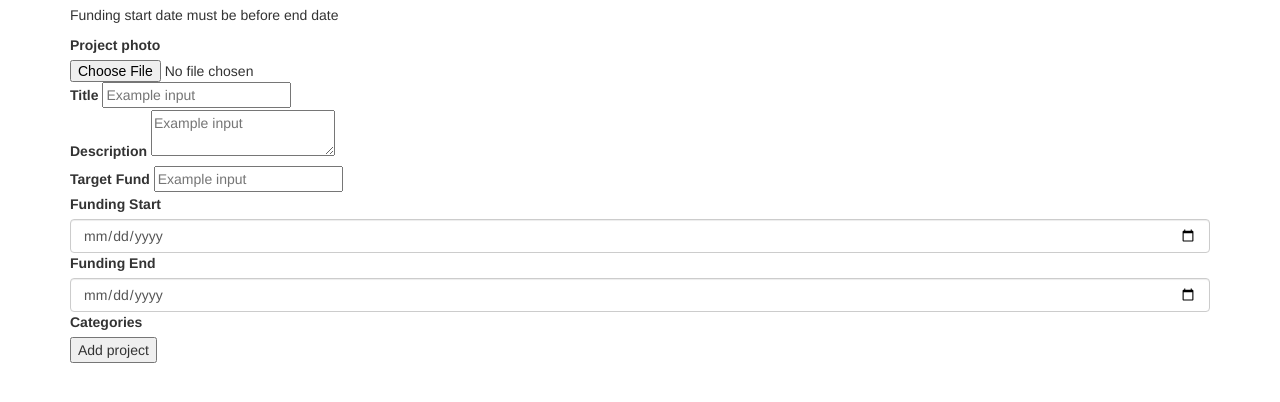
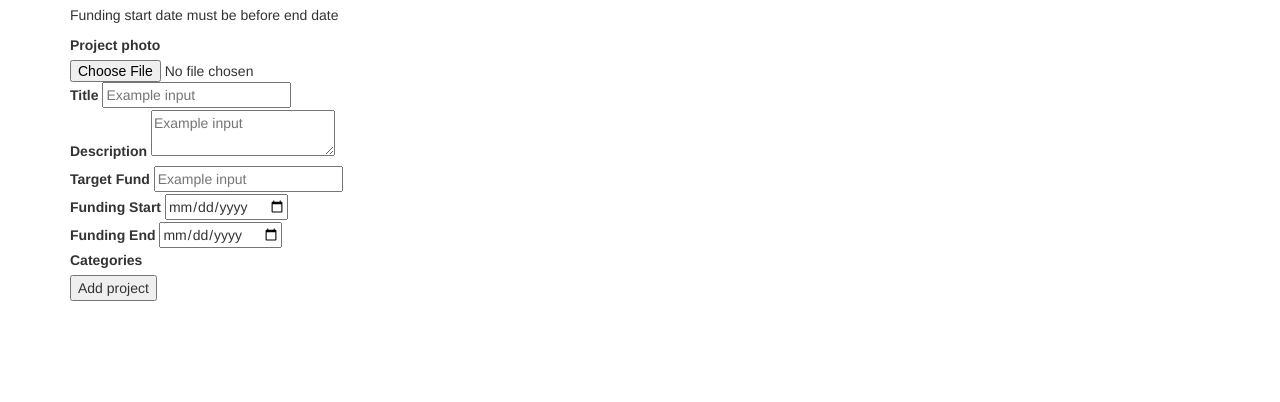
Before and after one commit to CS2102-Group16/TakeMyMoney, a Django app: template TakeMyMoney/templates/add_new_project.html in a window 1280 px wide. Shown: the part 217-619 px from the top of the page. Run offline with Django 3.2, Linux system fonts and the light colour scheme; the template is opened without the code that fills it, so the values that code supplies are empty; some libraries are stand-ins or nearby versions.

Commit message:
Removing bootstrap class

```diff
--- a/TakeMyMoney/templates/add_new_project.html
+++ b/TakeMyMoney/templates/add_new_project.html
@@ -33,12 +33,12 @@
                 </div>
                 <div class="field">
                     <label for="start_date">Funding Start</label>
-                    <input type="date" class="form-control" name="start_date" id="start_date"
+                    <input type="date" name="start_date" id="start_date"
                         onchange="date_validation();">
                 </div>
                 <div class="field">
                     <label for="end_date">Funding End</label>
-                        <input type="date" class="form-control" name="end_date" id="end_date"
+                        <input type="date" name="end_date" id="end_date"
                         onchange="date_validation();">
                 </div>
                 <div class="grouped fields">
```
